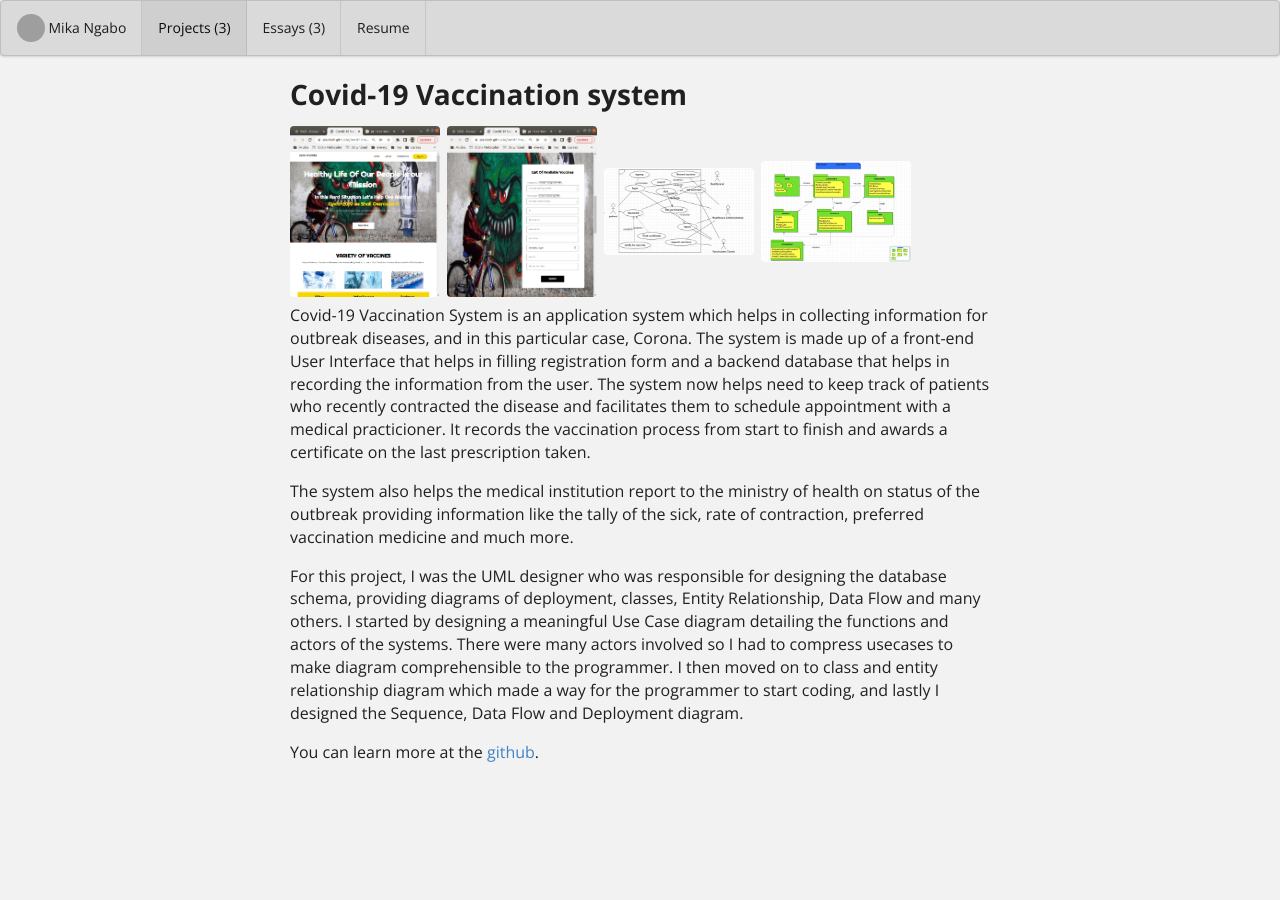
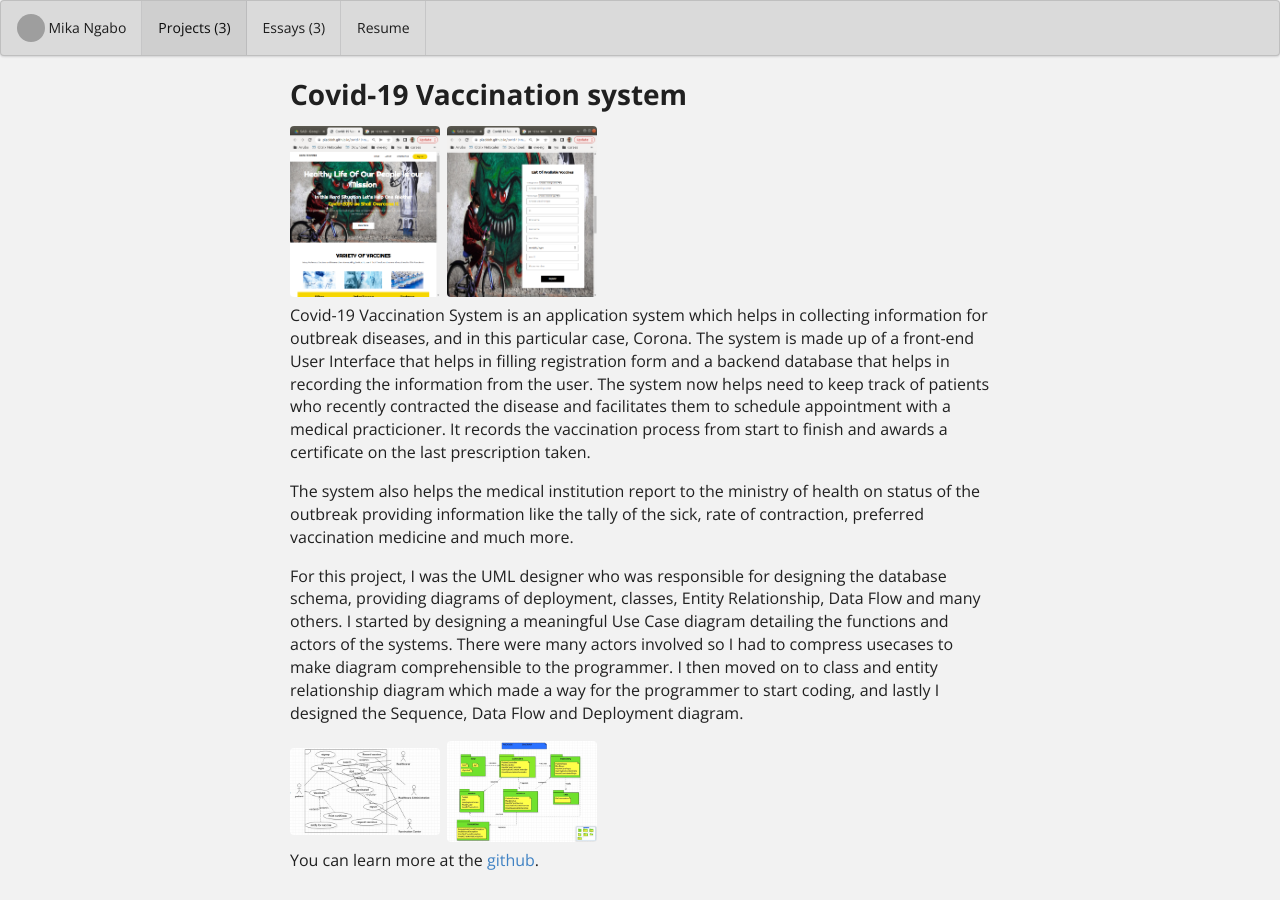
Before and after one commit to mikangabo/mikangabo.github.io, a Jekyll site: the page built from projects/covid-19.md, in a window 1280 px wide. Built offline with Jekyll 4.4.1, drawn with Linux system fonts in a browser that asks for light colours; grey boxes are pictures that could not be loaded.

Commit message:
Update covid-19.md

```diff
--- a/projects/covid-19.md
+++ b/projects/covid-19.md
@@ -17,8 +17,6 @@ summary: My team developed a vaccination system that was helpful sampling vaccin
 <div class="ui small rounded images">
   <img class="ui image" src="../images/covid_home.png">
   <img class="ui image" src="../images/covid_form.png">
-  <img class="ui image" src="../images/Usecase.jpg">
-  <img class="ui image" src="../images/entity_relationship.jpg">
 </div>
 
 Covid-19 Vaccination System is an application system which helps in collecting information for outbreak diseases, and in this particular case, Corona. The system is made up of a front-end User Interface that helps in filling registration form and a backend database that helps in recording the information from the user. The system now helps need to keep track of patients who recently contracted the disease and facilitates them to schedule appointment with a medical practicioner. It records the vaccination process from start to finish and awards a certificate on the last prescription taken.
@@ -27,6 +25,8 @@ The system also helps the medical institution report to the ministry of health o
 
 For this project, I was the UML designer who was responsible for designing the database schema, providing diagrams of deployment, classes, Entity Relationship, Data Flow and many others.  I started by designing a meaningful Use Case diagram detailing the functions and actors of the systems.
 There were many actors involved so I had to compress usecases to make diagram comprehensible to the programmer. I then moved on to class and entity relationship diagram which made a way for the programmer to start coding, and lastly I designed the Sequence, Data Flow and Deployment diagram.
-
-
+<div class="ui small rounded images">
+<img class="ui image" src="../images/Usecase.jpg">
+  <img class="ui image" src="../images/entity_relationship.jpg">
+</div>
 You can learn more at the [github](https://github.com/mikangabo/covid-19-management-system/blob/main/README.md).
```
